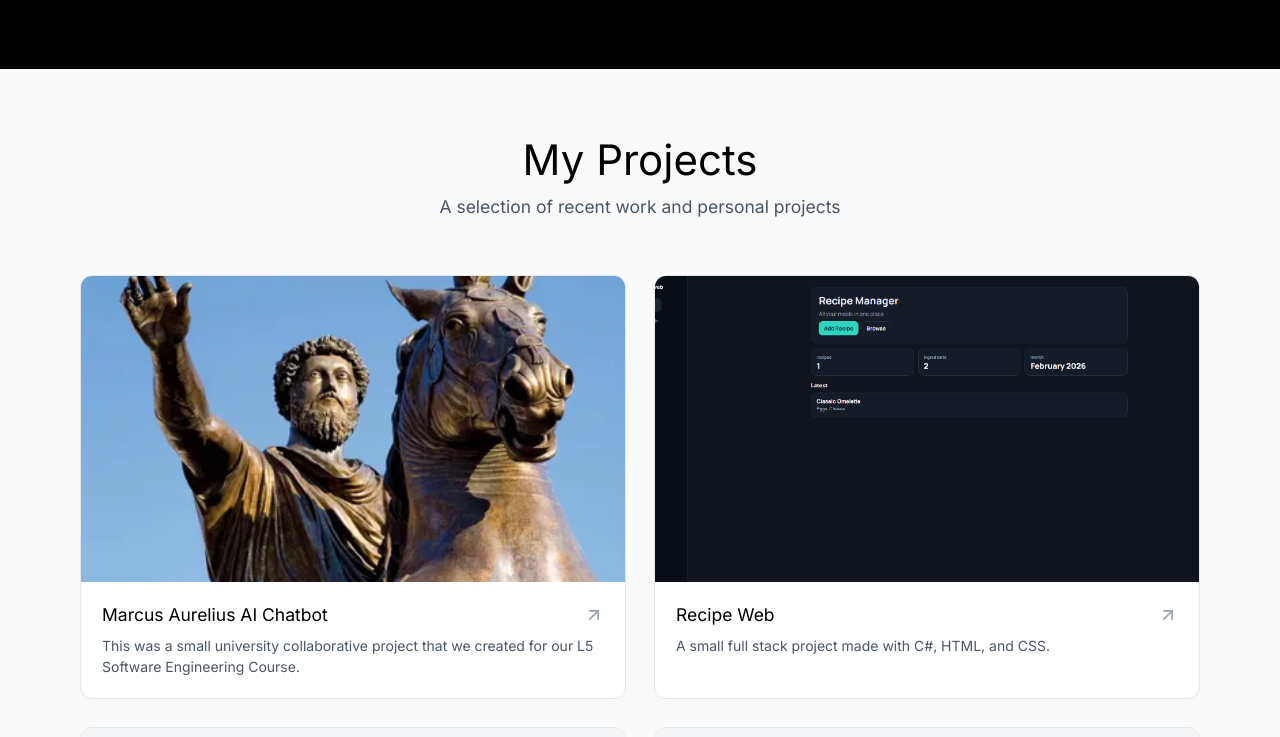
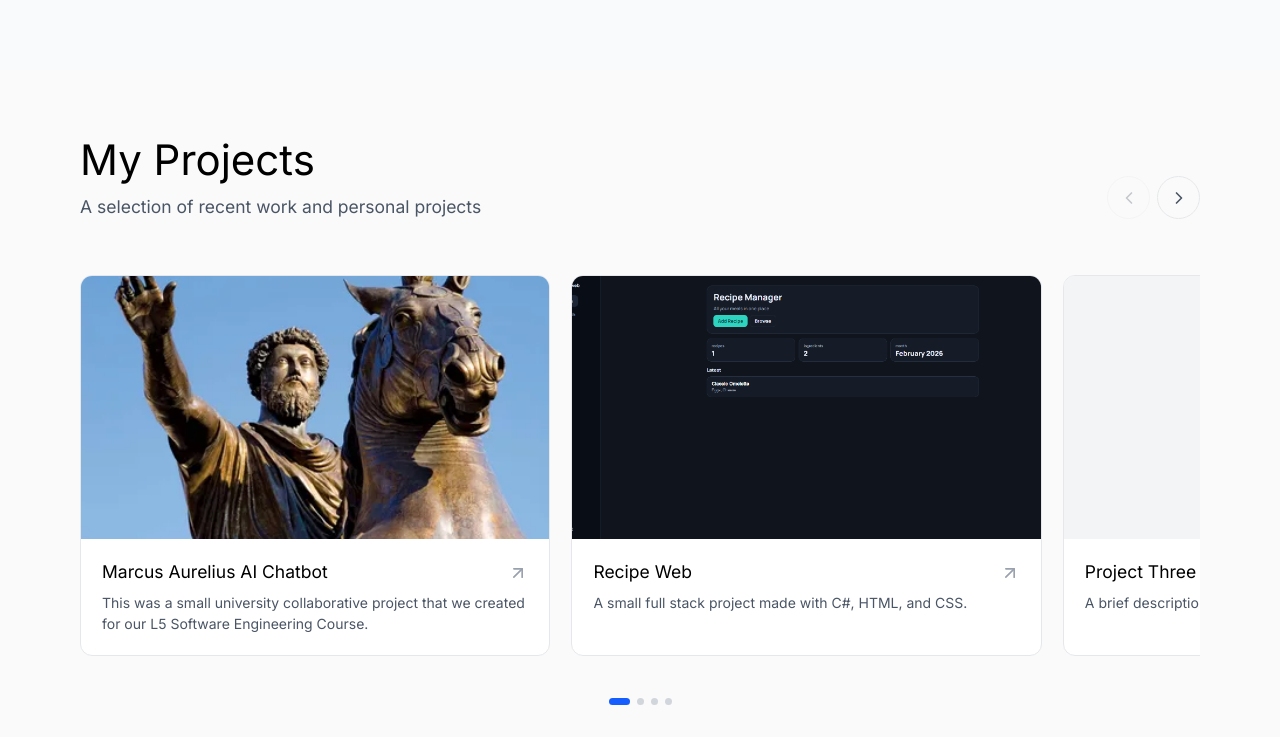
Before and after one commit to whos-ryan/CV_Site, a React (Vite) app: page / in a window 1280 px wide. Shown: the part 1120-1857 px from the top of the page. Built offline with nearby package versions, Linux system fonts and the light colour scheme.

Commit message:
fix light mode background and add Projects carousel
Update Stats section light mode background and text color; build custom Projects carousel with scroll-snap

Co-authored-by: ryan <148011838+whos-ryan@users.noreply.github.com>

```diff
--- a/src/components/Projects.tsx
+++ b/src/components/Projects.tsx
@@ -1,9 +1,10 @@
-import { ArrowUpRight } from 'lucide-react';
+import { ArrowUpRight, ChevronLeft, ChevronRight } from 'lucide-react';
+import { useRef, useState, useEffect, useCallback } from 'react';
 
 const projects = [
   {
     title: 'Marcus Aurelius AI Chatbot',
-    description: 'This was a small university collaborative project that we created for our L5 Software Engineering Course. ',
+    description: 'This was a small university collaborative project that we created for our L5 Software Engineering Course.',
     image: 'icons/marcus-aurelius.png',
     href: 'https://marcusaurelius-client.vercel.app',
   },
@@ -28,26 +29,117 @@ const projects = [
 ];
 
 export function Projects() {
+  const scrollRef = useRef<HTMLDivElement>(null);
+  const [activeIndex, setActiveIndex] = useState(0);
+  const [canScrollLeft, setCanScrollLeft] = useState(false);
+  const [canScrollRight, setCanScrollRight] = useState(true);
+
+  const updateScrollState = useCallback(() => {
+    const container = scrollRef.current;
+    if (!container) return;
+
+    const scrollLeft = container.scrollLeft;
+    const maxScroll = container.scrollWidth - container.clientWidth;
+
+    setCanScrollLeft(scrollLeft > 5);
+    setCanScrollRight(scrollLeft < maxScroll - 5);
+
+    // Calculate active index based on scroll position
+    const cardWidth = container.clientWidth * 0.85;
+    const gap = 24;
+    const index = Math.round(scrollLeft / (cardWidth + gap));
+    setActiveIndex(Math.min(index, projects.length - 1));
+  }, []);
+
+  useEffect(() => {
+    const container = scrollRef.current;
+    if (!container) return;
+
+    updateScrollState();
+    container.addEventListener('scroll', updateScrollState, { passive: true });
+    window.addEventListener('resize', updateScrollState);
+
+    return () => {
+      container.removeEventListener('scroll', updateScrollState);
+      window.removeEventListener('resize', updateScrollState);
+    };
+  }, [updateScrollState]);
+
+  const scrollTo = (direction: 'left' | 'right') => {
+    const container = scrollRef.current;
+    if (!container) return;
+
+    const cardWidth = container.clientWidth * 0.85;
+    const gap = 24;
+    const scrollAmount = cardWidth + gap;
+
+    container.scrollBy({
+      left: direction === 'left' ? -scrollAmount : scrollAmount,
+      behavior: 'smooth',
+    });
+  };
+
+  const scrollToIndex = (index: number) => {
+    const container = scrollRef.current;
+    if (!container) return;
+
+    const cardWidth = container.clientWidth * 0.85;
+    const gap = 24;
+
+    container.scrollTo({
+      left: index * (cardWidth + gap),
+      behavior: 'smooth',
+    });
+  };
+
   return (
     <section id="work" className="py-20 px-6 lg:px-8">
       <div className="max-w-7xl mx-auto">
-        <div className="text-center mb-16">
-          <h2 className="text-4xl md:text-5xl mb-4 text-black dark:text-white">
-            My Projects
-          </h2>
-          <p className="text-xl text-gray-600 dark:text-gray-300 max-w-2xl mx-auto">
-            A selection of recent work and personal projects
-          </p>
+        <div className="flex items-end justify-between mb-16">
+          <div>
+            <h2 className="text-4xl md:text-5xl mb-4 text-black dark:text-white">
+              My Projects
+            </h2>
+            <p className="text-xl text-gray-600 dark:text-gray-300 max-w-2xl">
+              A selection of recent work and personal projects
+            </p>
+          </div>
+
+          <div className="hidden md:flex items-center gap-2">
+            <button
+              onClick={() => scrollTo('left')}
+              disabled={!canScrollLeft}
+              aria-label="Previous project"
+              className="p-3 rounded-full border border-gray-200 dark:border-gray-700 text-gray-600 dark:text-gray-300 hover:border-blue-600 dark:hover:border-blue-500 hover:text-blue-600 dark:hover:text-blue-500 transition-colors disabled:opacity-30 disabled:cursor-not-allowed disabled:hover:border-gray-200 dark:disabled:hover:border-gray-700 disabled:hover:text-gray-600 dark:disabled:hover:text-gray-300"
+            >
+              <ChevronLeft size={20} />
+            </button>
+            <button
+              onClick={() => scrollTo('right')}
+              disabled={!canScrollRight}
+              aria-label="Next project"
+              className="p-3 rounded-full border border-gray-200 dark:border-gray-700 text-gray-600 dark:text-gray-300 hover:border-blue-600 dark:hover:border-blue-500 hover:text-blue-600 dark:hover:text-blue-500 transition-colors disabled:opacity-30 disabled:cursor-not-allowed disabled:hover:border-gray-200 dark:disabled:hover:border-gray-700 disabled:hover:text-gray-600 dark:disabled:hover:text-gray-300"
+            >
+              <ChevronRight size={20} />
+            </button>
+          </div>
         </div>
 
-        <div className="grid md:grid-cols-2 gap-8">
+        <div
+          ref={scrollRef}
+          className="flex gap-6 overflow-x-auto snap-x snap-mandatory scrollbar-hide pb-4"
+          style={{
+            scrollbarWidth: 'none',
+            msOverflowStyle: 'none',
+          }}
+        >
           {projects.map((project, index) => (
             <a
               key={index}
               href={project.href}
               target="_blank"
               rel="noopener noreferrer"
-              className="group block bg-white dark:bg-gray-900 rounded-xl border border-gray-200 dark:border-gray-700 overflow-hidden hover:border-blue-600 dark:hover:border-blue-500 transition-colors"
+              className="group flex-shrink-0 w-[85%] md:w-[48%] lg:w-[42%] snap-start bg-white dark:bg-gray-900 rounded-xl border border-gray-200 dark:border-gray-700 overflow-hidden hover:border-blue-600 dark:hover:border-blue-500 transition-colors"
             >
               <div className="aspect-video bg-gray-100 dark:bg-gray-800 relative overflow-hidden">
                 {project.image ? (
@@ -79,6 +171,22 @@ export function Projects() {
             </a>
           ))}
         </div>
+
+        {/* Dot indicators */}
+        <div className="flex justify-center gap-2 mt-8">
+          {projects.map((_, index) => (
+            <button
+              key={index}
+              onClick={() => scrollToIndex(index)}
+              aria-label={`Go to project ${index + 1}`}
+              className={`w-2 h-2 rounded-full transition-all duration-300 ${
+                index === activeIndex
+                  ? 'bg-blue-600 dark:bg-blue-500 w-6'
+                  : 'bg-gray-300 dark:bg-gray-600 hover:bg-gray-400 dark:hover:bg-gray-500'
+              }`}
+            />
+          ))}
+        </div>
       </div>
     </section>
   );
--- a/src/components/Stats.tsx
+++ b/src/components/Stats.tsx
@@ -7,7 +7,7 @@ const stats = [
 
 export function Stats() {
   return (
-    <section className="py-20 px-6 lg:px-8 bg-black dark:bg-gray-950 transition-colors">
+    <section className="py-20 px-6 lg:px-8 bg-gray-50 dark:bg-gray-950 transition-colors">
       <div className="max-w-7xl mx-auto">
         <div className="grid md:grid-cols-2 lg:grid-cols-4 gap-8 lg:gap-12">
           {stats.map((stat, index) => (
@@ -15,7 +15,7 @@ export function Stats() {
               <div className="text-4xl md:text-5xl mb-2 text-blue-600 dark:text-blue-500">
                 {stat.value}
               </div>
-              <div className="text-gray-400 dark:text-gray-500">
+              <div className="text-gray-600 dark:text-gray-500">
                 {stat.label}
               </div>
             </div>
```
